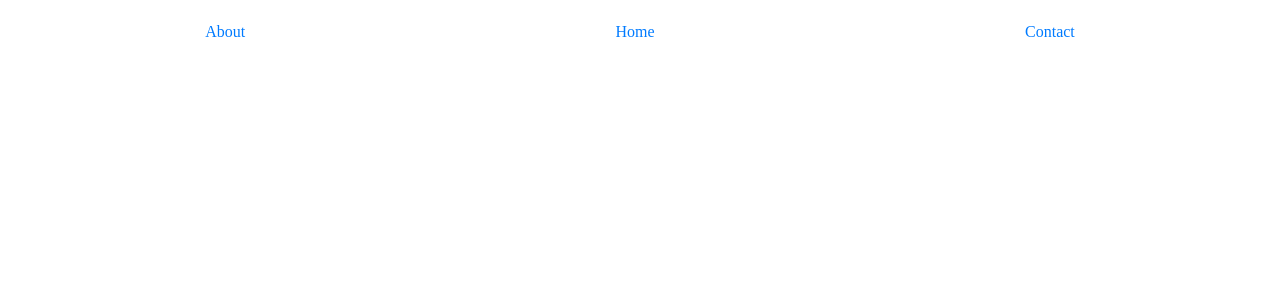
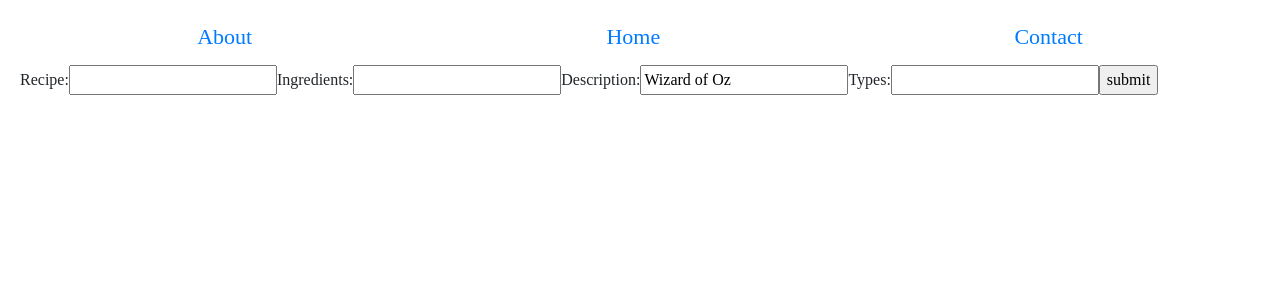
Before and after one commit to alexpaiaina/babu, a React (Create React App) app in the folder cookbook/: page /createrecipe in a window 1280 px wide. Shown: the top 300 px of the page. Built offline with nearby package versions, Linux system fonts and the light colour scheme; no server answers; a web font is replaced by a local one.

Commit message:
createdone

```diff
--- a/cookbook/src/App.css
+++ b/cookbook/src/App.css
@@ -11,6 +11,7 @@ nav {
   color: white;
   margin: 0 0 -35px 0;
   cursor: pointer;
+  font-size: 22px;
 }
 
 .nav-bar {
@@ -29,10 +30,7 @@ Header {
   justify-content: center;
 }
 
-.title {
-  color: purple;
-  margin: 1vh 0;
-}
+
 
 .description {
   margin: 3vh 1vh;
@@ -48,6 +46,8 @@ Header {
 .contactNav{
   margin:50px;
   font-weight: bold;
+  text-align: center;
+  padding: 10px;
 }
 
 .billboard {
@@ -66,13 +66,14 @@ Header {
 
 .aboutPara {
   display: flex;
+  font-size: 18px;
 }
 
 .casual-pic {
   display: flex;
   justify-content: right;
   width: 60vw;
-  padding: 10px;
+  padding: 5px;
   margin: 0 0 0 120px;
 }
 
@@ -88,7 +89,7 @@ Header {
   display: flex;
   justify-content: center;
   width: 60vw;
-  padding: 10px;
+  padding: 5px;
   margin: 0 0 0 120px;
 }
 
@@ -102,6 +103,7 @@ Header {
   text-align: center;
   font-weight: bold;
   padding: 10px;
+  margin: 0 0 20px 0;
 }
 
 .splitpics{
@@ -110,5 +112,18 @@ Header {
   width: 100vw;
   padding: 20px;
   font-weight: bold;
+}
+
+.recipeText{
+  font-size: 22px;
+  text-align: center;
 
 }
+
+.contactHead {
+  text-align: center;
+}
+
+.titleName {
+  text-decoration: underline;
+}
--- a/cookbook/src/App.js
+++ b/cookbook/src/App.js
@@ -1,7 +1,7 @@
 import React, { useState, useEffect } from "react";
 import axios from "axios";
 import { Route, Link } from "react-router-dom";
-// import CreateRecipe from "./components/CreateRecipe";
+import CreateRecipe from "./components/CreateRecipe";
 // import Recipes from "./components/Recipes";
 import About from "./components/About";
 import Contact from "./components/Contact";
@@ -14,7 +14,7 @@ import "./App.css";
 
 function App() {
   const [recipes, setRecipes] = useState([]);
-  // const [fetchRecipe, setFetchRecipe] = useState(false);
+  const [fetchRecipe, setFetchRecipe] = useState(false);
   const speeds = ["quick", "casual", "group"];
 
   useEffect(() => {
@@ -29,23 +29,24 @@ function App() {
       setRecipes(response.data.records);
     };
     getRecipe();
-  }, []);
+  }, [fetchRecipe]);
   return (
     <div>
       <>
         <div className="App">
           <nav className="cherry">
-              <Link to="/about">About</Link>
+            <Link className="top" to="/about">
+              About
+            </Link>
 
-              <Link to="/">
+            <Link className="top" to="/">
               Home
             </Link>
 
-              <Link to="/contact">
+            <Link className="top" to="/contact">
               Contact
             </Link>
           </nav>
-
         </div>
 
         <div>
@@ -55,14 +56,8 @@ function App() {
         </div>
 
         <div>
-            <Route exact path="/">
-              <Home />
-            </Route>
-          </div>
-
-          <div>
           <Route path="/contact">
-              <Contact/>
+            <Contact />
           </Route>
         </div>
 
@@ -80,41 +75,37 @@ function App() {
           </Route>
         </div>
 
-
         <div className="menu-book">
           <Route key="casual" exact path="/recipes/casual">
             <Casual speeds={speeds} recipes={recipes} />
           </Route>
         </div>
 
-
         <div className="menu-book">
           <Route key="group" exact path="/recipes/group">
             <Group speeds={speeds} recipes={recipes} />
           </Route>
         </div>
-
-          {/* <div>
+        {/*
+          <div>
             <Route key="recipes" path="/recipes">
               <Recipes recipes={recipes} />
             </Route>
-          </div>
+          </div> */}
 
         <div>
-            <Route path="/create">
+          <Route path="/createrecipe">
             <CreateRecipe
-                fetchRecipe={fetchRecipe}
               setFetchRecipe={setFetchRecipe}
             />
           </Route>
         </div>
 
-          <div>
+        {/* <div>
             <Route path="/updaterecipe">
               <UpdateRecipe />
             </Route>
           </div>     */}
-
       </>
     </div>
   );
--- a/cookbook/src/components/Casual.jsx
+++ b/cookbook/src/components/Casual.jsx
@@ -1,4 +1,6 @@
 import React from "react";
+import CreateRecipe from "./CreateRecipe";
+import { Link } from "react-router-dom"
 
 const Casual = (props) => {
   const filteredRecipes = props.recipes.filter((recipe) => {
@@ -8,11 +10,16 @@ const Casual = (props) => {
   return (
     <div>
       <h1 className="recipeHead">Casual Recipes</h1>
+      <Link to="/recipes/casual">
+      <CreateRecipe />
+      </Link>
       {filteredRecipes &&
         filteredRecipes.map((recipe) => (
-          <div>
-            <div>{recipe.fields.recipe}</div>
-            <div>{recipe.fields.ingredients}</div>
+          <div className="recipeText">
+            <div className="titleName">{recipe.fields.recipe}</div>
+            <br/>
+            <div>Ingredients : {recipe.fields.ingredients}</div>
+            <br/>
             <div>{recipe.fields.description}</div>
             <div>
               {
--- a/cookbook/src/components/Contact.jsx
+++ b/cookbook/src/components/Contact.jsx
@@ -3,7 +3,7 @@ import React from "react";
 const Contact = () => {
   return (
     <div className="contactNav">
-      <h1>Babu's Contact Information</h1>
+      <h1 className="contactHead">Babu's Contact Information</h1>
       <br />
       <br />
       <h4>Email: babu@gmail.com</h4>
--- a/cookbook/src/components/CreateRecipe.jsx
+++ b/cookbook/src/components/CreateRecipe.jsx
@@ -2,68 +2,83 @@ import React, { useState } from "react";
 import axios from "axios";
 
 const CreateRecipe = (props) => {
+  const {prevFetchRecipe, setFetchRecipe} = props
   const [recipe, setRecipe] = useState("");
   const [ingredients, setIngredients] = useState("");
-  const [description, setDescription] = useState("");
+  const [description, setDescription] = useState("Wizard of Oz");
   const [type, setType] = useState("");
 
-  const handleSubmit = async (event) => {
-    event.preventDefault();
-    const fields = {
-      recipe,
-      ingredients,
-      description,
-      type,
-    };
+  const createRecipe = async (fields) => {
     const airtableURL = `https://api.airtable.com/v0/${process.env.REACT_APP_AIRTABLE_BASE}/cookbook`;
+    console.log(fields)
     await axios.post(
       airtableURL,
-      { fields },
+      { fields: fields },
       {
         headers: {
           Authorization: `Bearer ${process.env.REACT_APP_AIRTABLE_KEY}`,
           "Content-Type": "application/json",
         },
-      }
-    );
-    props.setFetchRecipe(!props.fetchRecipe);
-    setRecipe("");
-    setIngredients("");
-    setDescription("");
-    setType("");
+      })
   };
 
+  //   props.setFetchRecipe(!props.fetchRecipe);
+  //   setRecipe("");
+  //   setIngredients("");
+  //   setDescription("");
+  //   setType("");
+  // };
+
+const handleSubmit = async (e) => {
+  e.preventDefault()
+  const fields = {
+    recipe: recipe,
+    ingredients: ingredients,
+    description: description,
+    type: type,
+  };
+  console.log('hey handle submit')
+  createRecipe(fields);
+  setFetchRecipe(prevFetchRecipe => !prevFetchRecipe)
+}
   return (
-    <form onSubmit={handleSubmit}>
-      <label htmlFor="recipe">Recipe:</label>
+    <div className="App" className="createrecipe">
+    <form onSubmit={(e)=>handleSubmit(e)}>
+      <label htmlFor="recipe"> Recipe: </label>
       <input
-        name="recipe"
+        id="recipe"
         type="recipe"
         value={recipe}
-        onChange={(event) => setRecipe(event.target.value)}
+        onChange={(e) => setRecipe(e.target.value)}
       />
       <label htmlFor="ingredients">Ingredients:</label>
       <input
-        name="ingredients"
+        id="ingredients"
         type="ingredients"
         value={ingredients}
-        onChange={(event) => setIngredients(event.target.value)}
+        onChange={(e) => setIngredients(e.target.value)}
       />
       <label htmlFor="description">Description:</label>
       <input
-        name="description"
+        id="description"
         type="description"
         value={description}
-        onChange={(event) => setDescription(event.target.value)}
+        onChange={(e) => setDescription(e.target.value)}
       />
+      <label htmlFor="type">Types:</label>
       <input
-        name="type"
+        id="type"
         type="type"
         value={type}
-        onChange={(event) => setType(event.target.value)}
+        onChange={(e) => setType(e.target.value)}
       />
-      <button type="submit"></button>
-    </form>
+      <input type="submit" value='submit'/>
+      </form>
+      {console.log(recipe)}
+      {console.log(ingredients)}
+      {console.log(description)}
+      {console.log(type)}
+      </div>
   );
-};
+  };
 export default CreateRecipe;
--- a/cookbook/src/components/Group.jsx
+++ b/cookbook/src/components/Group.jsx
@@ -1,4 +1,6 @@
 import React from "react";
+import CreateRecipe from "./CreateRecipe";
+import { Link } from "react-router-dom"
 
 const Group = (props) => {
   const filteredRecipes = props.recipes.filter((recipe) => {
@@ -8,11 +10,15 @@ const Group = (props) => {
   return (
     <div>
       <h1 className="recipeHead">Group Recipes</h1>
+      <Link to="/recipes/group"></Link>
+      <CreateRecipe />
       {filteredRecipes &&
         filteredRecipes.map((recipe) => (
-          <div>
-            <div>{recipe.fields.recipe}</div>
-            <div>{recipe.fields.ingredients}</div>
+          <div className="recipeText">
+            <div className="titleName">{recipe.fields.recipe}</div>
+            <br/>
+            <div>Ingredients : {recipe.fields.ingredients}</div>
+            <br/>
             <div>{recipe.fields.description}</div>
             <div>
               {
--- a/cookbook/src/components/Quick.jsx
+++ b/cookbook/src/components/Quick.jsx
@@ -1,4 +1,6 @@
 import React from "react";
+import CreateRecipe from "./CreateRecipe";
+import { Link } from "react-router-dom"
 
 const Quick = (props) => {
   const filteredRecipes = props.recipes.filter((recipe) => {
@@ -8,11 +10,15 @@ const Quick = (props) => {
   return (
     <div>
       <h1 className="recipeHead">Quick Recipes</h1>
+      <Link to="/recipes/quick"></Link>
+      <CreateRecipe />
       {filteredRecipes &&
         filteredRecipes.map((recipe) => (
-          <div>
-            <div>{recipe.fields.recipe}</div>
-            <div>{recipe.fields.ingredients}</div>
+          <div className="recipeText">
+            <div className="titleName">{recipe.fields.recipe}</div>
+            <br/>
+            <div>Ingredients : {recipe.fields.ingredients}</div>
+            <br/>
             <div>{recipe.fields.description}</div>
             <div>
               {
```
Lines whose indentation alone changed are shown as unchanged.
